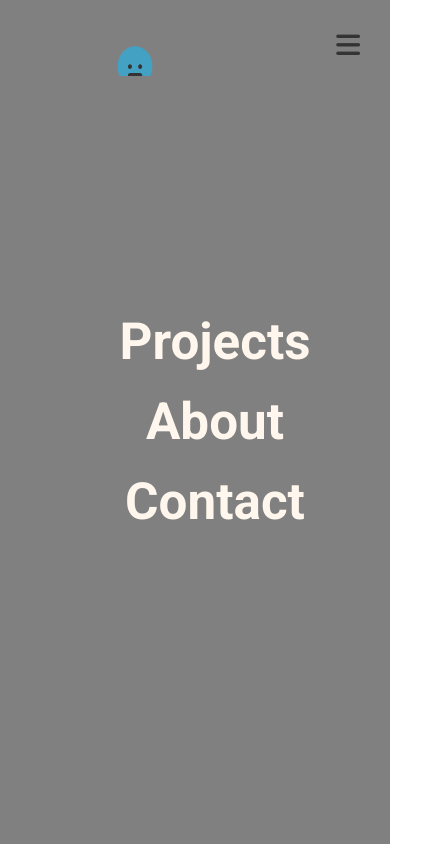
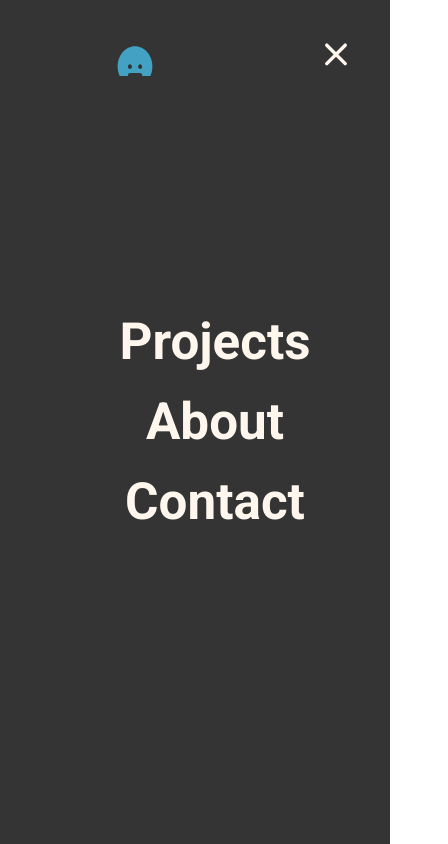
Before and after one commit to clorodino/juanlucastro, a plain HTML site: page index.html in a window 390 px wide. Both pictures are taken after a click on the element 348 px from the left and 78 px from the top of the page. Shown: the top 844 px of the page, 448 px wide, since content can reach past the window. Drawn offline with nearby package versions, Linux system fonts and the light colour scheme.

Commit message:
Projects, about and front-end responsive working

```diff
--- a/index.html
+++ b/index.html
@@ -7,6 +7,7 @@
     <title>Juanlu Castro | Front End Developer </title>
     <link rel="stylesheet" href="./css/main.css">
     <link rel="stylesheet" href="https://unpkg.com/swiper@8/swiper-bundle.min.css" />
+    <link href="https://fonts.googleapis.com/icon?family=Material+Icons" rel="stylesheet" />
     <script src="https://kit.fontawesome.com/e5612c4556.js" crossorigin="anonymous"></script>
     <script src="https://cdnjs.cloudflare.com/ajax/libs/gsap/3.10.2/gsap.min.js" defer></script>
     <script src="https://cdnjs.cloudflare.com/ajax/libs/gsap/3.9.1/TextPlugin.min.js" defer></script>
@@ -28,7 +29,7 @@
                     loop autoplay
                     ></lottie-player>
             </div>
-            <div id="header__menu" class="header__menu">
+            <div class="header__menu">
                 <ul>
                     <div class="mask"><li><a href="#projects">Projects</a></li></div>
                     <div class="mask"><li><a href="#about">About</a></li></div>
@@ -36,7 +37,8 @@
                 </ul>
             </div>
             <div class="header__menu--toggle">
-                <i id="toggleBtn" class="fa-solid fa-bars"></i>
+                <!-- <i id="toggleBtn" class="fa-solid fa-bars"></i> -->
+                <lottie-player class="burger" src="./assets/img/burger.json" background="transparent" speed="1"></lottie-player>
             </div>
 
         </nav>
@@ -60,7 +62,6 @@
                 </div>
             </div>
         </div>
-        <div class="next"></div>
     </section>
 
     <!-- FRONT-END -->
@@ -81,7 +82,6 @@
                 <span class="cursor">⎕</span>
             </h2>
         </div>
-        <div class="next"></div>
     </section>
 
     <!-- DESIGN -->
@@ -123,7 +123,6 @@
                 <div class="circle03 circle"></div>
             </div>
         </div>
-        <div class="next"></div>
     </section>
 
     <!-- ANIMATION -->
@@ -141,7 +140,6 @@
             </div>
             <!-- Eye Animation -->
         </div>
-        <div class="next"></div>
     </section>
 
     <!-- DETAILS -->
@@ -163,7 +161,7 @@
 
     <!-- PROJECTS -->
 
-    <section class="projects section-content">
+    <section id="projects" class="projects section-content">
         <div class="projects__content">
             <h1 class="projects__title title">Last Projects</h1>
             <div class="projects__cards swiper mySwiper">
@@ -198,14 +196,13 @@
                     </div>
                 </div>
                 <div class="swiper-scrollbar"></div>
-
             </div>
         </div>
     </section>
 
     <!-- ABOUT -->
 
-    <section class="about">
+    <section id="about" class="about">
         <div class="about__content">
             <h1 class="about__title title">About</h1>
             <div class="about__text-content">
@@ -220,7 +217,9 @@
                     <img src="./assets/img/about-illustration.svg" alt="">
                 </div>
             </div>
-            <a href="./assets/Juanlu Castro - CV.pdf" target="'blank" class="button-secondary">Download resume</a>
+            <div class="about__download-cv">
+                <a href="./assets/Juanlu Castro - CV.pdf" target="'blank" class="button-secondary">Download resume</a>
+            </div>
         </div>
         <div class="about__technologies">
             <ul class="tech-list">
@@ -260,7 +259,7 @@
 
     <!-- CONTACT -->
 
-    <section class="contact">
+    <section id="contact" class="contact">
         <div class="contact__content">
             <div class="contact__illustration">
                 <img src="./assets/img/point_face.svg" alt="">
--- a/js/script.js
+++ b/js/script.js
@@ -2,17 +2,21 @@
 
 // Menu
 
-const toggleBtn = document.getElementsByClassName('header__menu--toggle')
-const menu = document.getElementsByClassName('header__menu')
+const toggleBtn = document.querySelector('.header__menu--toggle')
+const menu = document.querySelector('.header__menu')
+const burger = document.querySelector('.burger')
 
-const menuTl = gsap.timeline({reversed: true})
+let reversed = true
+
+/* const menuTl = gsap.timeline({reversed: true})
 menuTl.paused(true)
 
 menuTl.to('.header__menu', {
     duration: 1,
     y: '0%',
     ease: 'power3.inOut'
-})
+}) */
+
 
 // Button Toggle
 
@@ -20,28 +24,33 @@ const toggleBtnTl = gsap.timeline()
 
 // Trigger
 
-toggleBtn[0].addEventListener('click', () => {
+toggleBtn.addEventListener('click', () => {
 
-    if (menuTl.reversed()){
-        menuTl.play()
-        // console.log('cambia el color blanco y la forma del boton toggle');
-    } else if (!menuTl.reversed()) {
-        menuTl.reverse(0.7)
-        // console.log('cambia el color negro y la forma del boton toggle');
+    menu.classList.toggle('header__menu--show')
+
+    if (reversed){
+        //menuTl.play()
+        burger.setDirection(1);
+        burger.play()
+        reversed = false
+
+    } else if (!reversed) {
+        //menuTl.reverse(0.7)
+        burger.setDirection(-1);
+        burger.play();
+        reversed = true
+
     }
 })
 
 // Menu reset when window resize
 
-window.addEventListener('resize', () => {
+// window.addEventListener('resize', () => {
 
-    let currentWidth = window.innerWidth
+//         let currentWidth = window.innerWidth
+//         console.log('resize--->', currentWidth);
 
-    if (currentWidth > 768) {
-       // gsap.set('.header__menu', {y: '0%'});
-    }else {
-    }
-})
+// })
 
 
 // Home
@@ -74,9 +83,6 @@ gsap.to('.typewriter', {
         .yoyo(true)
 
 
-
-
-
 //Projects
 
 // SWIPER
@@ -100,10 +106,10 @@ const techList = document.querySelector('.tech-list').cloneNode(true)
 document.querySelector('.about__technologies').appendChild(techList)
 
 gsap.to('.tech-list', {
-  x:-techList.offsetWidth,
-  repeat:-1,
-  ease:'linear',
-  duration: 20,
+	x: -techList.offsetWidth,
+	repeat: -1,
+	ease: 'linear',
+	duration: 25,
 	force3D: true,
-  rotation: 0.01
+	rotation: 0.01,
 })
--- a/scss/main.scss
+++ b/scss/main.scss
@@ -43,6 +43,11 @@ body {
     text-align: center;
     padding: 0.8rem 4.5rem;
     transition: ease-out 0.5s;
+
+    @include md {
+        font-size: 1rem;
+        padding: 0.8rem 3.5rem;
+    }
 }
 
 .button-primary:hover {
@@ -61,6 +66,11 @@ body {
     text-align: center;
     padding: 0.8rem 4.5rem;
     transition: ease-out 0.5s;
+
+    @include md {
+        font-size: 1rem;
+        padding: 0.8rem 3.5rem;
+    }
 }
 
 .button-secondary:hover {
@@ -76,6 +86,10 @@ body {
     font-weight: 700;
     font-size: 20px;
     transition: ease-out 0.5s;
+
+    @include md {
+        font-size: 1rem;
+    }
 }
 
 .button-link:hover {
@@ -88,6 +102,7 @@ body {
         white-space: pre-line;
     }
 }
+
 
 
 /* HEADER */
@@ -140,11 +155,12 @@ header {
 
             .header__menu {
 
-                background-color: grey;
+                background-color: $black;
                 position: absolute;
                 top: 0;
                 left: 0;
                 z-index: -1;
+                transition: transform color ease-in-out 0.5s;
                 transform: translateY(-100%);
 
 
@@ -156,17 +172,36 @@ header {
                     justify-content: center;
                     color: $white;
 
-                    li a{
-                        font-size: 3.2rem;
-                        line-height: 5rem;
-                        font-weight: 700;
+                    li {
+                        a{
+                            font-size: 3.2rem;
+                            line-height: 5rem;
+                            font-weight: 700;
+                            transition: font-size ease-out 0.3s;
+                        }
+
+                        a:hover{
+                            font-size: 3.8rem;
+                            color: $primary;
+                        }
+
+
                     }
+
+
                 }
+            }
+
+            .header__menu--show {
+                transform: translateY(0);
             }
 
             .header__menu--toggle {
                 display: block;
                 cursor: pointer;
+                width: 3rem;
+                height: 1.8rem;
+                margin-top: 0.625rem;
             }
         }
     }
@@ -250,7 +285,6 @@ header {
 	justify-content: center;
 }
 
-
 .front-end__content {
 	max-width: 980px;
 	background-color: $black;
@@ -266,8 +300,7 @@ header {
     }
 
     @include md {
-
-        margin: 10rem 2rem 10rem;
+        margin: auto 2rem;
         padding: 1rem;
 
         h2 {
@@ -284,8 +317,6 @@ header {
         display: flex;
     }
 }
-
-
 
 .button-close {
 	background-color: $secondary;
@@ -468,30 +499,66 @@ header {
                 display: flex;
                 flex-direction: column;
                 justify-content:space-between;
+
+                @include md {
+                    padding: 2.5rem;
+                }
             }
             .buttons-content {
                 display: flex;
                 align-items: center;
                 justify-content: space-between;
+
+                @include md {
+                    flex-direction: column-reverse;
+                }
+
+                a {
+                    @include md {
+                        margin-top: 1.875rem;
+                    }
+                }
+
             }
 
             p {
                 font-weight: 500;
-                font-size: 26px;
+                font-size: 1.625rem;
                 line-height: 130%;
                 user-select: none;
+
+                @include md {
+                    font-size: 1.2rem;
+                }
+            }
+        }
+
+        @include md {
+            padding: 6rem 2rem 4rem;
+
+            h1 {
+                font-size: 2.5rem;
             }
         }
     }
 
     .swiper {
         width: 100%;
-        height: 80%;
+        height: 83%;
+
+        @include md {
+            height: 100%;
+        }
     }
 
     .swiper-horizontal>.swiper-scrollbar {
         width: 87%;
         left: 0;
+
+        @include md {
+            width: 100%;
+
+        }
     }
     .swiper-scrollbar-drag {
         width: 89%;
@@ -502,6 +569,17 @@ header {
         width: 33rem;
         height: 46.625rem;
         border-radius: 25px;
+
+        @include md {
+            width: 100%;
+            height: 100%;
+        }
+      }
+
+      .swiper-wrapper {
+          @include md {
+            height: 68vh;
+          }
       }
 }
 
@@ -511,32 +589,65 @@ header {
 
     .about__content {
         background-color: $white;
-        height: 100vh;
+        //height: 100vh;
         display: flex;
-        padding: 8rem 8rem;
+        padding: 8rem 8rem 4rem;
         flex-direction: column;
 
         .about__text-content {
             display: flex;
             align-items: center;
+
+            @include md {
+                flex-direction: column;
+                align-items: flex-start;
+            }
         }
 
         p {
             width: 70%;
             font-weight: 500;
-            font-size: 26px;
+            font-size: 1.625rem;
             line-height: 130%;
             user-select: none;
             padding-right: 2rem;
+            width: 100%;
+
+            @include md {
+                padding-right: 0;
+                font-size: 1.3rem;
+                margin-bottom: 2.5rem;
+            }
         }
 
-        img {
-            width: 16.25rem;
+        .about__illustration {
+
+            img {
+                width: 16.25rem;
+            }
+
+            @include md {
+                width: 100%;
+                display: flex;
+                justify-content: center;
+
+                img {
+                    width: 10rem;
+                }
+            }
         }
 
         .button-secondary {
-            width: 20rem;
-            margin-top: 2.5rem;
+            width: 15.5rem;
+            margin: 2.5rem auto 0;
+        }
+
+        @include md {
+            padding: 2rem 2rem 4rem;
+
+            h1 {
+                font-size: 2.5rem;
+            }
         }
     }
 
@@ -555,6 +666,11 @@ header {
         li {
             display: inline;
             margin-right: 1.2rem;
+        }
+
+        @include md {
+            font-size: 1.8rem;
+            padding: 1rem 0;
         }
     }
 }
```
Also changed, not shown: assets/img/burger.json (added, +1 -0 lines), assets/img/._burger.json (added), css/main.css, css/main.min.css. Lines whose indentation alone changed are shown as unchanged.
